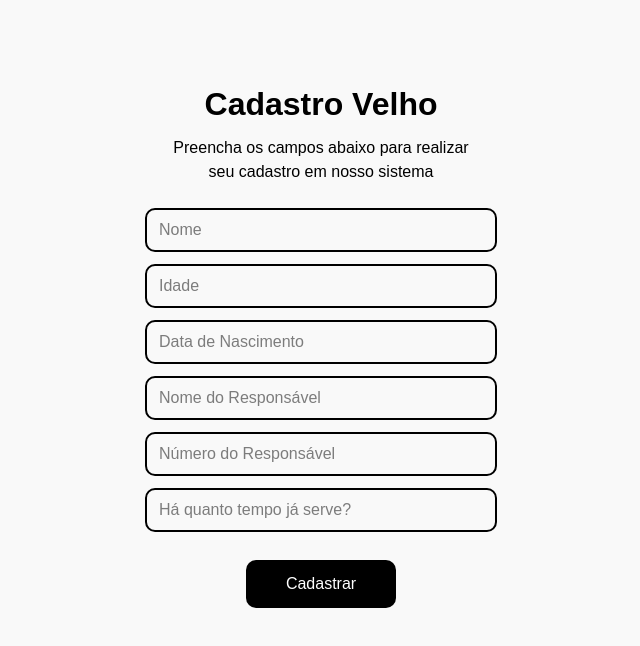
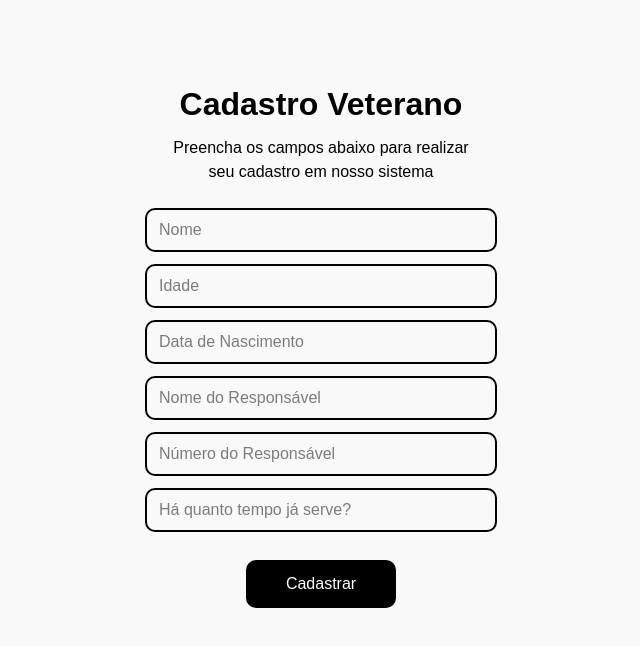
Before and after one commit to guilhermetrutaa/Cadastro-Coroinhas-PSCJ, a Next.js app: page /cadastros/cadastroVelho in a window 1280 px wide. Shown: the top 646 px of the page, without its empty margins (319-959 px from the left). Built offline with nearby package versions, Linux system fonts and the light colour scheme.

Commit message:
Fix: Ajeitando algumas coisas

```diff
--- a/src/app/cadastros/cadastroVelho/page.jsx
+++ b/src/app/cadastros/cadastroVelho/page.jsx
@@ -37,7 +37,7 @@ export default function Home() {
   return (
     <div className="w-full min-h-screen bg-[#f9f9f9] flex flex-col items-center">
       <div className="pt-20 text-center">
-        <p className="text-[#000] text-[2rem] font-semibold pb-2">Cadastro Velho</p>
+        <p className="text-[#000] text-[2rem] font-semibold pb-2">Cadastro Veterano</p>
         <p className="text-[#000] max-w-[20rem] pb-6 mx-auto">
           Preencha os campos abaixo para realizar seu cadastro em nosso sistema
         </p>
```
